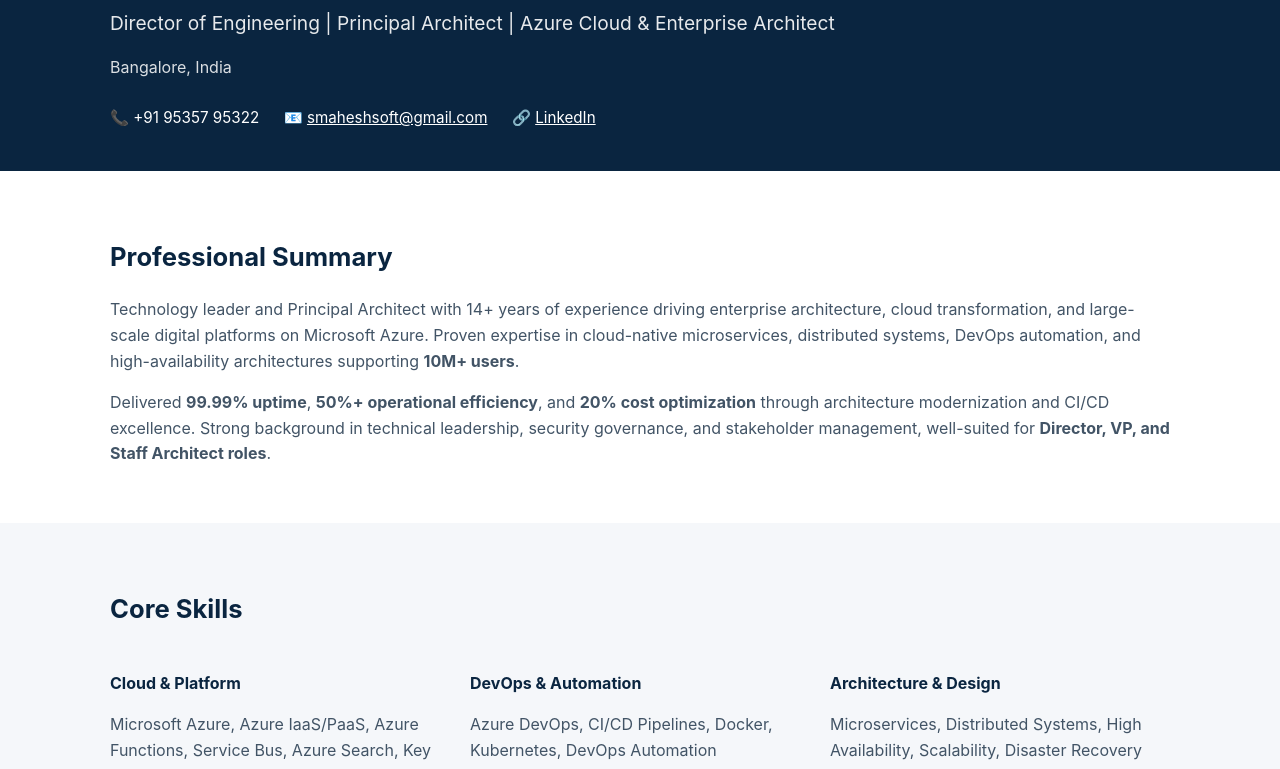
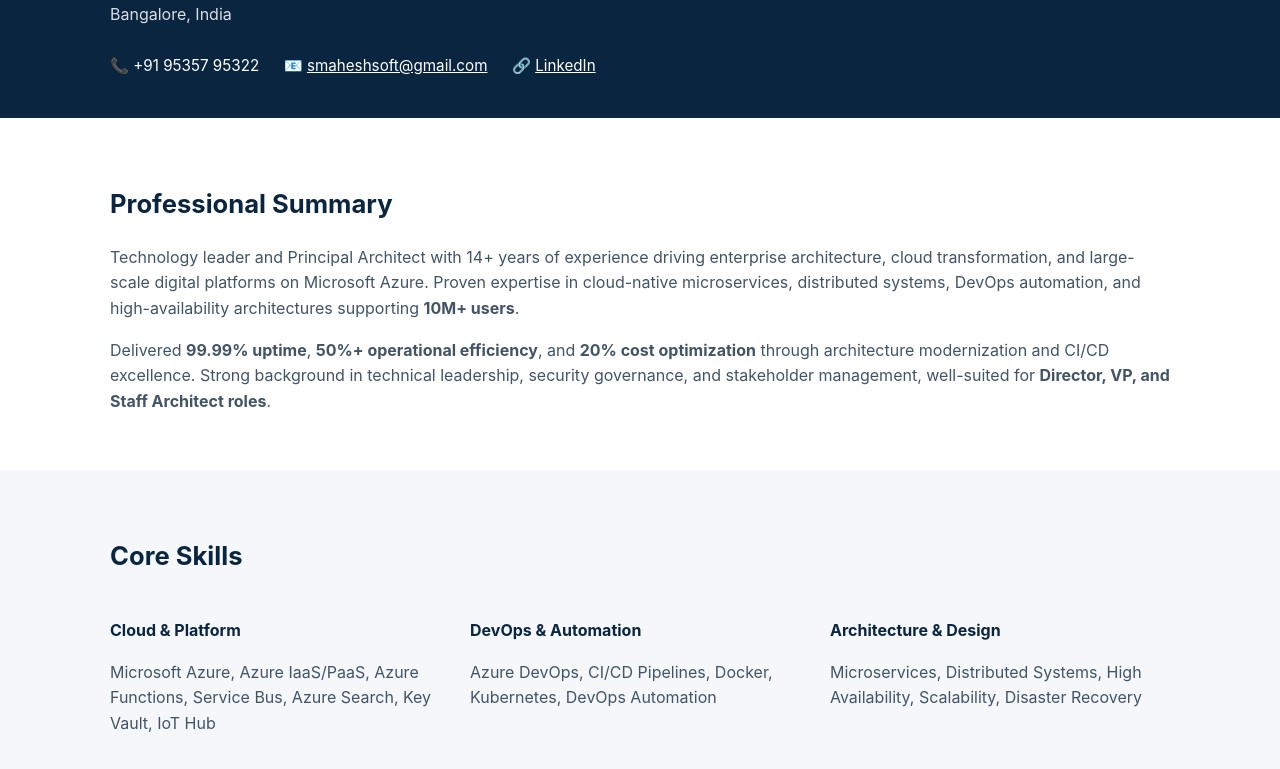
Before and after one commit to smaheshsoft/smaheshsoft.github.io, a plain HTML site: page index.html in a window 1280 px wide. Shown: the part 135-904 px from the top of the page. Drawn offline with Linux system fonts and the light colour scheme.

Commit message:
Remove role heading from index page header
Co-Authored-By: Claude Opus 5 <noreply@anthropic.com>

```diff
--- a/index.html
+++ b/index.html
@@ -13,7 +13,6 @@
 <header class="header">
     <div class="container">
         <h1>Mahesh Sellamuthu</h1>
-        <h2>Director of Engineering | Principal Architect | Azure Cloud & Enterprise Architect</h2>
         <p class="location">Bangalore, India</p>
 
         <div class="contact">
```
